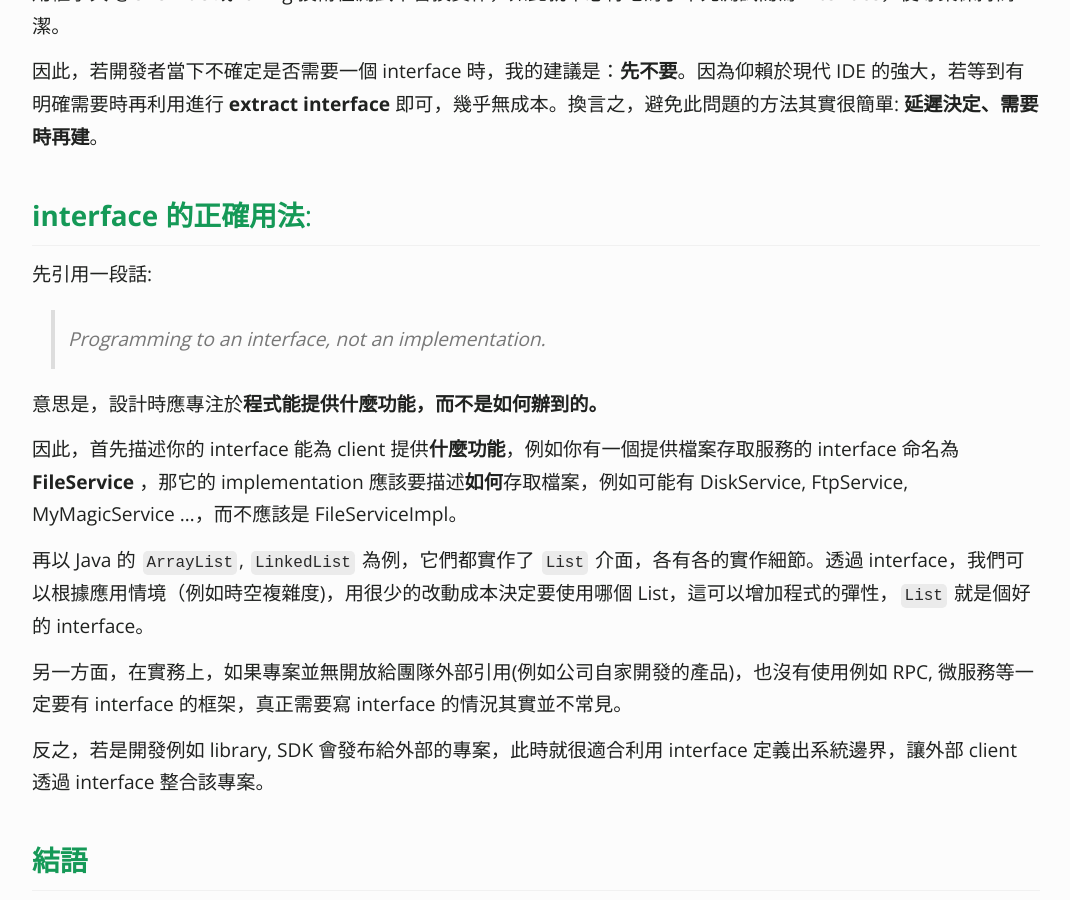
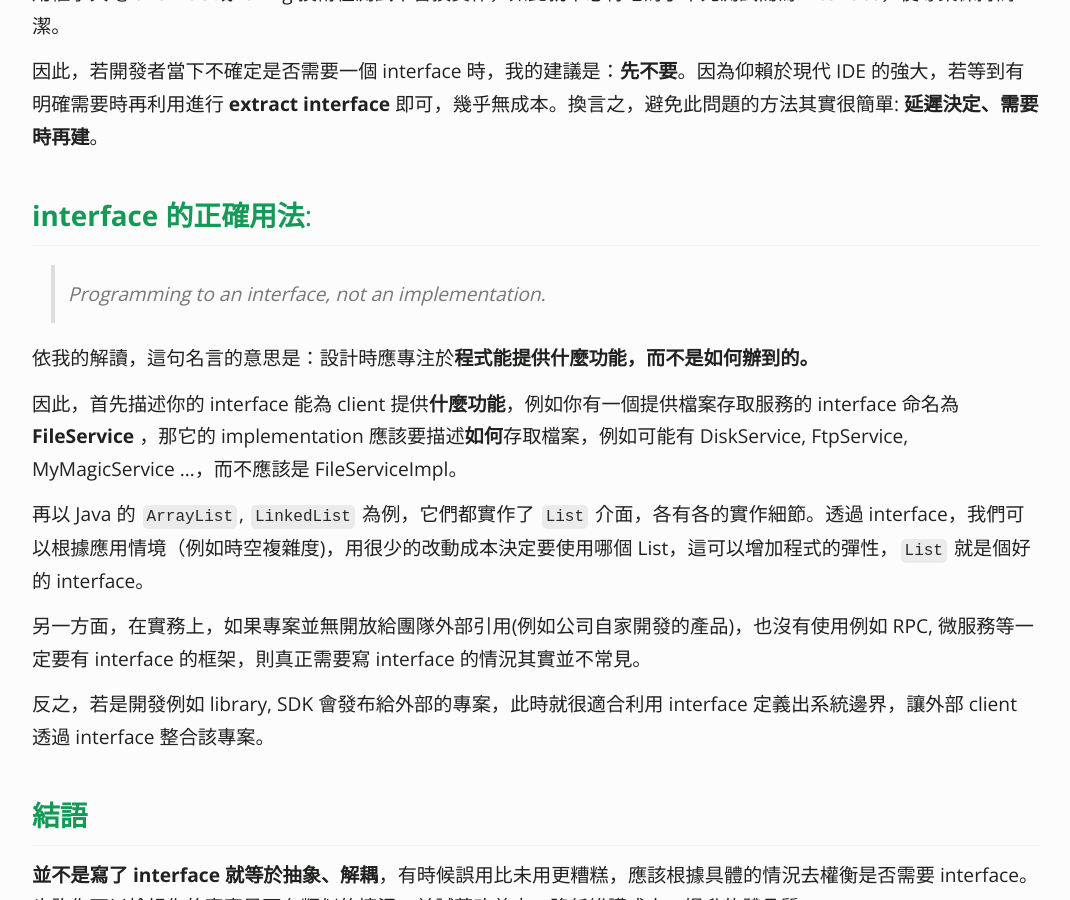
Before and after one commit to KaiSheng714/KaiSheng714.github.io, a Jekyll site: the page built from _posts/2022-01-20-anti-pattern-of-java-interface-impl-style.md, in a window 1280 px wide and 900 px high, scrolled down 1847 px. Shown: the whole window, without its empty margins (104-1174 px from the left). Built offline with Jekyll 4.4.1, drawn with Linux system fonts in a browser that asks for light colours; comment, search, counter and statistics services are not loaded.

Commit message:
interface

```diff
--- a/_posts/2022-01-20-anti-pattern-of-java-interface-impl-style.md
+++ b/_posts/2022-01-20-anti-pattern-of-java-interface-impl-style.md
@@ -47,19 +47,17 @@ image: /assets/image/interface-impl-dir.png
 
 
 ## **interface 的正確用法**:
-先引用一段話:
-
 >
 > Programming to an interface, not an implementation.
 >
 
-意思是，設計時應專注於**程式能提供什麼功能，而不是如何辦到的。**
+依我的解讀，這句名言的意思是：設計時應專注於**程式能提供什麼功能，而不是如何辦到的。**
 
 因此，首先描述你的 interface 能為 client 提供**什麼功能**，例如你有一個提供檔案存取服務的 interface 命名為 **FileService** ，那它的 implementation 應該要描述**如何**存取檔案，例如可能有 DiskService, FtpService, MyMagicService …，而不應該是 FileServiceImpl。
 
 再以 Java 的 `ArrayList`, `LinkedList` 為例，它們都實作了 `List` 介面，各有各的實作細節。透過 interface，我們可以根據應用情境（例如時空複雜度)，用很少的改動成本決定要使用哪個 List，這可以增加程式的彈性，`List` 就是個好的 interface。
 
-另一方面，在實務上，如果專案並無開放給團隊外部引用(例如公司自家開發的產品)，也沒有使用例如 RPC, 微服務等一定要有 interface 的框架，真正需要寫 interface 的情況其實並不常見。
+另一方面，在實務上，如果專案並無開放給團隊外部引用(例如公司自家開發的產品)，也沒有使用例如 RPC, 微服務等一定要有 interface 的框架，則真正需要寫 interface 的情況其實並不常見。
 
 反之，若是開發例如 library, SDK 會發布給外部的專案，此時就很適合利用 interface 定義出系統邊界，讓外部 client 透過 interface 整合該專案。
 
```
